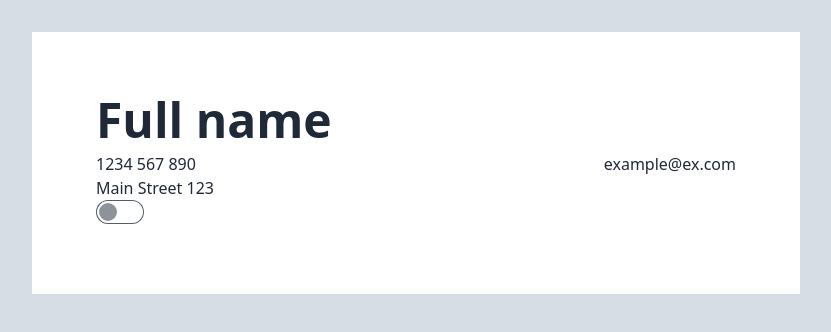
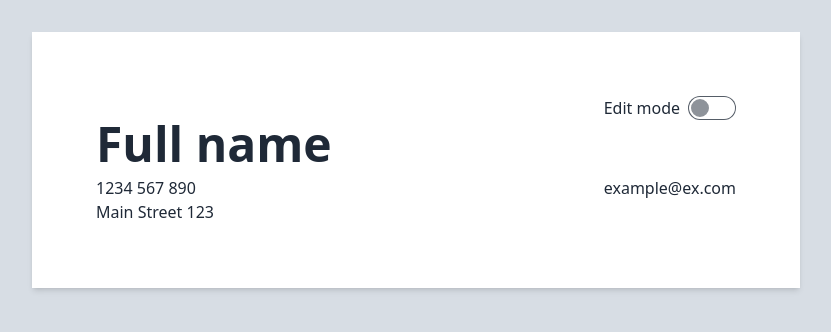
Before and after one commit to youyoumu/cv-application, a React (Vite) app: page / in a window 1280 px wide. Shown: the top 332 px of the page, without its empty margins (224-1055 px from the left). Built offline with nearby package versions, Linux system fonts and the light colour scheme.

Commit message:
Adjust edit mode toggle

```diff
--- a/src/Cv.jsx
+++ b/src/Cv.jsx
@@ -5,16 +5,19 @@ function Cv() {
   const [editMode, setEditMode] = useState(false)
 
   return (
-    <div className="bg-base-100 max-w-screen-md mx-auto p-16">
+    <div className="bg-base-100 max-w-screen-md mx-auto p-16 shadow-md">
+      <div className="w-full flex justify-end gap-2">
+        <div>Edit mode</div>
+        <input
+          type="checkbox"
+          className="toggle"
+          checked={editMode}
+          onChange={() => setEditMode(!editMode)}
+        />
+      </div>
       <div>
         <General editMode={editMode} />
       </div>
-      <input
-        type="checkbox"
-        className="toggle"
-        checked={editMode}
-        onChange={() => setEditMode(!editMode)}
-      />
     </div>
   )
 }
--- a/src/output.css
+++ b/src/output.css
@@ -1217,6 +1217,18 @@ html {
   margin-bottom: 0.5rem;
 }
 
+.ml-auto {
+  margin-left: auto;
+}
+
+.ms-auto {
+  margin-inline-start: auto;
+}
+
+.flex {
+  display: flex;
+}
+
 .grid {
   display: grid;
 }
@@ -1233,12 +1245,35 @@ html {
   height: 100vh;
 }
 
+.h-8 {
+  height: 2rem;
+}
+
 .w-full {
   width: 100%;
 }
 
 .w-screen {
   width: 100vw;
+}
+
+.w-fit {
+  width: -moz-fit-content;
+  width: fit-content;
+}
+
+.w-max {
+  width: -moz-max-content;
+  width: max-content;
+}
+
+.w-min {
+  width: -moz-min-content;
+  width: min-content;
+}
+
+.w-16 {
+  width: 4rem;
 }
 
 .max-w-screen-md {
@@ -1249,8 +1284,16 @@ html {
   grid-template-columns: repeat(2, minmax(0, 1fr));
 }
 
+.justify-end {
+  justify-content: flex-end;
+}
+
 .justify-between {
   justify-content: space-between;
+}
+
+.gap-2 {
+  gap: 0.5rem;
 }
 
 .bg-base-100 {
@@ -1293,6 +1336,24 @@ html {
   font-weight: 700;
 }
 
+.shadow-sm {
+  --tw-shadow: 0 1px 2px 0 rgb(0 0 0 / 0.05);
+  --tw-shadow-colored: 0 1px 2px 0 var(--tw-shadow-color);
+  box-shadow: var(--tw-ring-offset-shadow, 0 0 #0000), var(--tw-ring-shadow, 0 0 #0000), var(--tw-shadow);
+}
+
+.shadow-xl {
+  --tw-shadow: 0 20px 25px -5px rgb(0 0 0 / 0.1), 0 8px 10px -6px rgb(0 0 0 / 0.1);
+  --tw-shadow-colored: 0 20px 25px -5px var(--tw-shadow-color), 0 8px 10px -6px var(--tw-shadow-color);
+  box-shadow: var(--tw-ring-offset-shadow, 0 0 #0000), var(--tw-ring-shadow, 0 0 #0000), var(--tw-shadow);
+}
+
+.shadow-md {
+  --tw-shadow: 0 4px 6px -1px rgb(0 0 0 / 0.1), 0 2px 4px -2px rgb(0 0 0 / 0.1);
+  --tw-shadow-colored: 0 4px 6px -1px var(--tw-shadow-color), 0 2px 4px -2px var(--tw-shadow-color);
+  box-shadow: var(--tw-ring-offset-shadow, 0 0 #0000), var(--tw-ring-shadow, 0 0 #0000), var(--tw-shadow);
+}
+
 .hover\:border-none:hover {
   border-style: none;
 }
```
